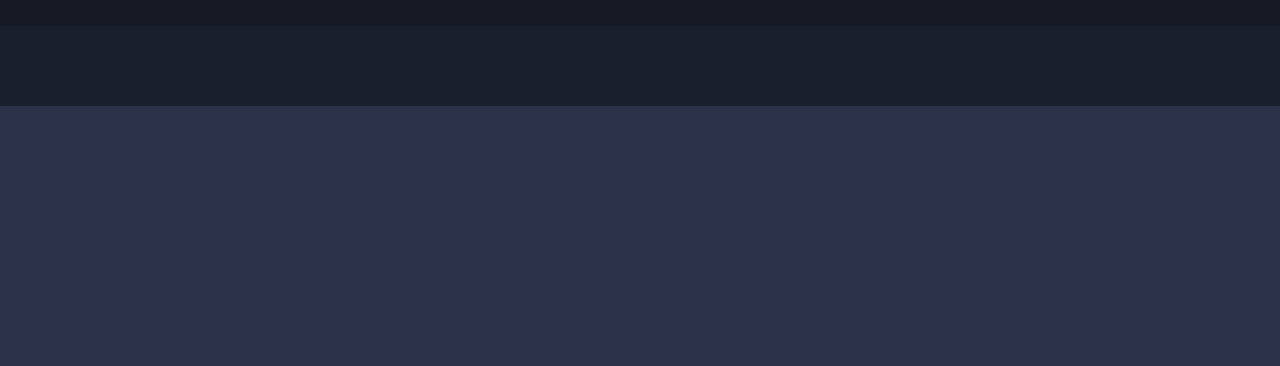
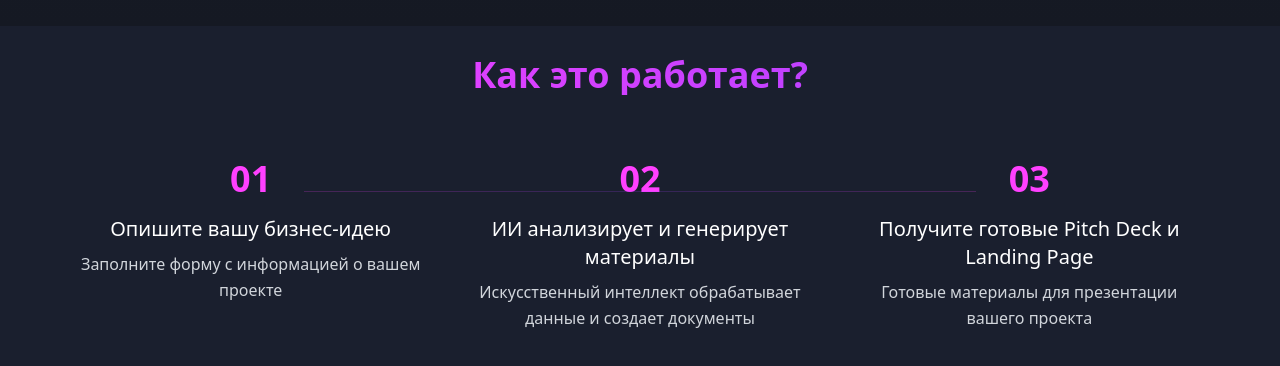
Before and after one commit to kodov314/founder-mode, a React (Create React App) app: page / in a window 1280 px wide. Shown: the part 774-1140 px from the top of the page. Before the commit the page ends 880 px from the top, so only its background shows below. Built offline with nearby package versions, Linux system fonts and the light colour scheme.

Commit message:
feat: add 'How it works' section to landing page
- Add StepCard component
- Add steps description
- Add connecting line between steps
- Add smooth animations

```diff
--- a/src/pages/LandingPage.jsx
+++ b/src/pages/LandingPage.jsx
@@ -22,6 +22,20 @@ const FeatureCard = ({ icon, title, description }) => (
   </motion.div>
 );
 
+const StepCard = ({ number, title, description }) => (
+  <div className="text-center">
+    <div className="text-[#ff40ff] text-4xl font-bold mb-4">
+      {number.toString().padStart(2, '0')}
+    </div>
+    <h3 className="text-white text-xl font-medium mb-2">
+      {title}
+    </h3>
+    <p className="text-[#d1d5db] leading-relaxed">
+      {description}
+    </p>
+  </div>
+);
+
 const LandingPage = () => {
   const navigate = useNavigate();
 
@@ -43,6 +57,24 @@ const LandingPage = () => {
     }
   ];
 
+  const steps = [
+    {
+      number: 1,
+      title: "Опишите вашу бизнес-идею",
+      description: "Заполните форму с информацией о вашем проекте"
+    },
+    {
+      number: 2,
+      title: "ИИ анализирует и генерирует материалы",
+      description: "Искусственный интеллект обрабатывает данные и создает документы"
+    },
+    {
+      number: 3,
+      title: "Получите готовые Pitch Deck и Landing Page",
+      description: "Готовые материалы для презентации вашего проекта"
+    }
+  ];
+
   return (
     <div className="min-h-screen bg-[#1a1f2e] relative overflow-hidden">
       {/* Фон и градиенты */}
@@ -61,7 +93,7 @@ const LandingPage = () => {
           initial={{ opacity: 0, y: 20 }}
           animate={{ opacity: 1, y: 0 }}
           transition={{ duration: 0.5 }}
-          className="text-center mb-16"
+          className="text-center mb-32"
         >
           <h1 className="text-8xl font-bold text-transparent bg-clip-text
             bg-gradient-to-r from-[#ff40ff] to-[#a041ff] mb-6">
@@ -85,6 +117,34 @@ const LandingPage = () => {
             ))}
           </div>
         </motion.div>
+
+        <motion.div
+          initial={{ opacity: 0, y: 20 }}
+          whileInView={{ opacity: 1, y: 0 }}
+          transition={{ duration: 0.5 }}
+          className="text-center"
+        >
+          <h2 className="text-4xl font-bold text-transparent bg-clip-text
+            bg-gradient-to-r from-[#ff40ff] to-[#a041ff] mb-16">
+            Как это работает?
+          </h2>
+
+          <div className="grid grid-cols-1 md:grid-cols-3 gap-12 relative">
+            <div className="hidden md:block absolute top-8 left-[20%] right-[20%] h-px
+              bg-gradient-to-r from-[#ff40ff]/20 via-[#a041ff]/20 to-[#ff40ff]/20" />
+
+            {steps.map((step, index) => (
+              <motion.div
+                key={index}
+                initial={{ opacity: 0, y: 20 }}
+                whileInView={{ opacity: 1, y: 0 }}
+                transition={{ duration: 0.5, delay: index * 0.2 }}
+              >
+                <StepCard {...step} />
+              </motion.div>
+            ))}
+          </div>
+        </motion.div>
       </div>
     </div>
   );
```
